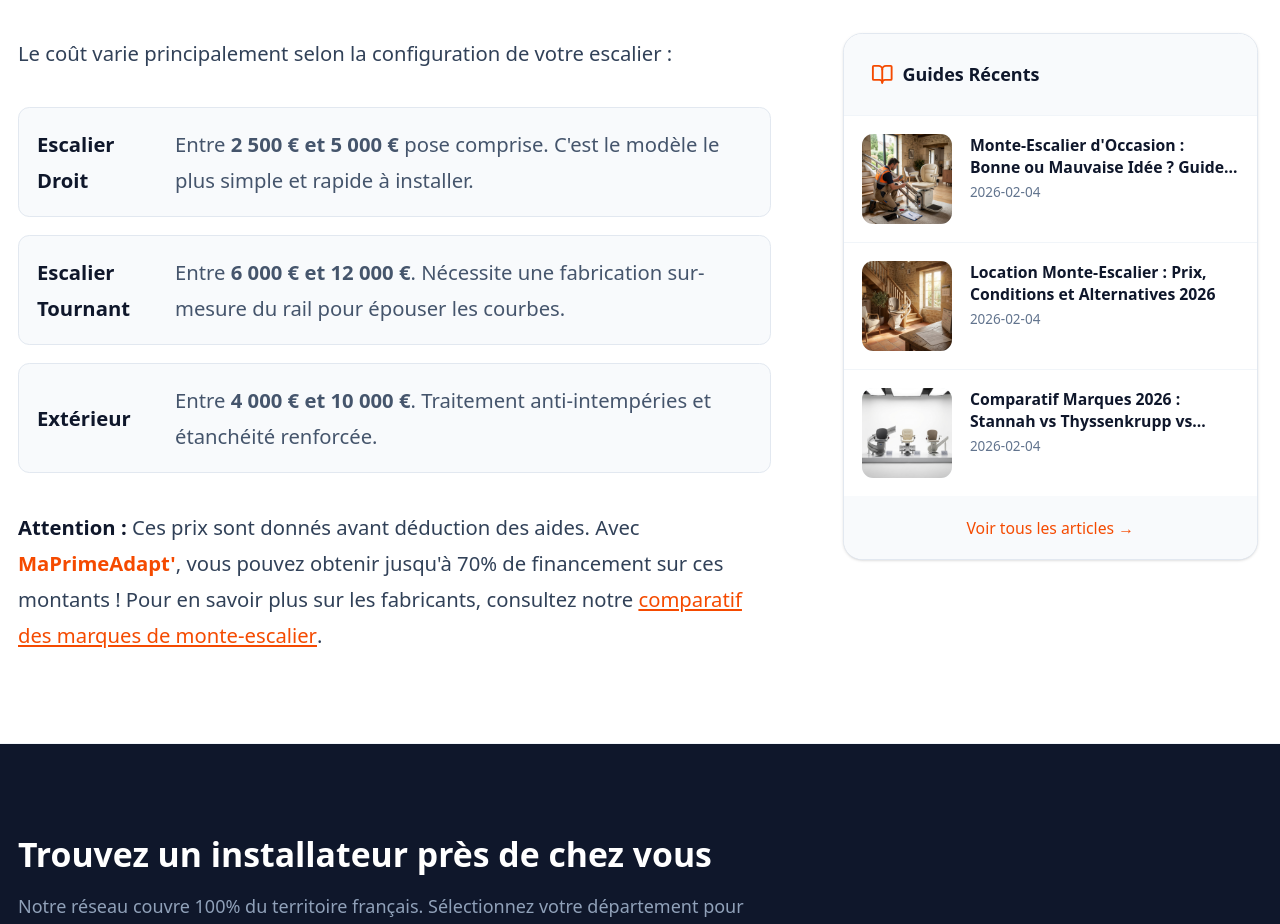
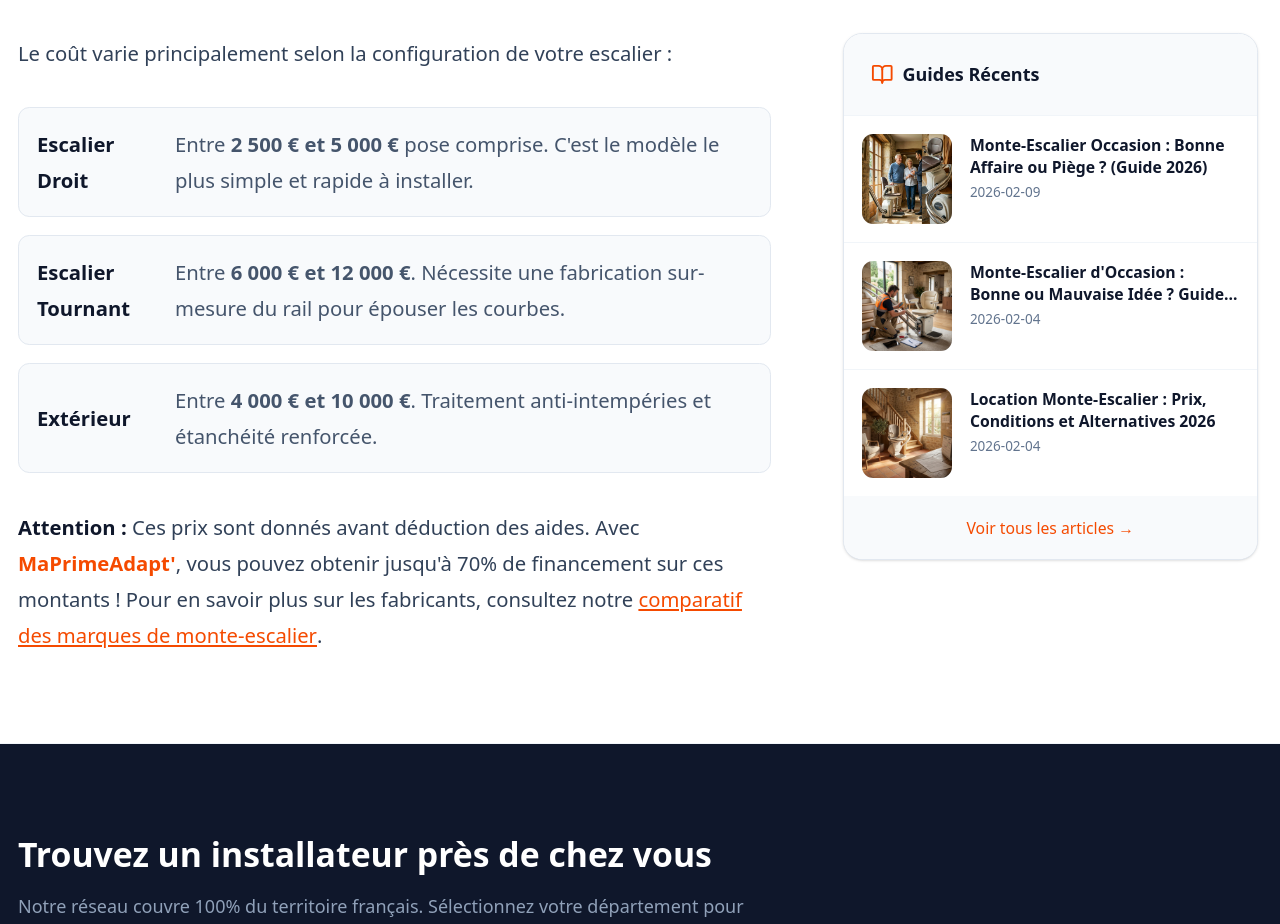
Before and after one commit to baguettecroissant/cout-monte-escalier.fr, a Next.js app: page / in a window 1280 px wide. Shown: the part 1803-2727 px from the top of the page. Built offline with nearby package versions, Linux system fonts and the light colour scheme.

Commit message:
feat: add guide monte-escalier-occasion-bonne-affaire

```diff
--- a/src/data/guides-content.ts
+++ b/src/data/guides-content.ts
@@ -13,6 +13,76 @@ export interface GuideArticle {
 }
 
 export const GUIDES: GuideArticle[] = [
+    {
+        slug: "monte-escalier-occasion-bonne-affaire",
+        title: "Monte-Escalier Occasion : Bonne Affaire ou Piège ? (Guide 2026)",
+        excerpt: "Économisez jusqu'à 50% sur votre installation ? Attention aux coûts cachés ! Prix réels, garanties indispensables et pièges à éviter pour un achat serein.",
+        date: "2026-02-09",
+        author: "Équipe Rédaction",
+        image: "/images/blog/monte-escalier-occasion-bonne-affaire.png",
+        metaTitle: "Monte-Escalier Occasion : Prix, Risques & Conseils (Guide 2026)",
+        metaDescription: "Faut-il acheter d'occasion ? Prix (2500€-7000€), installation, garanties. Notre guide expert pour éviter les pièges et trouver une vraie bonne affaire.",
+        imagePrompt: "A reassuring photo of a senior couple discussing with a smiling technician next to a modern stairlift in a bright French home. Close-up on the high-quality equipment. Photorealistic, 8k, warm lighting.",
+        content: `
+    <p>Face au coût parfois élevé d'un équipement neuf, le marché du <strong>monte-escalier d'occasion</strong> (ou reconditionné) attire de plus en plus de seniors. La promesse ? Une économie de 30% à 50% pour un confort identique. Mais attention : sans les bonnes vérifications, la "bonne affaire" peut vite se transformer en gouffre financier.</p>
+    <p>Installation sur-mesure, état des batteries, garantie... Voici notre guide complet pour acheter un fauteuil élévateur de seconde main sans risques en 2026.</p>
+
+    <h2>Combien Coûte un Monte-Escalier d'Occasion en 2026 ?</h2>
+    <p>Le prix dépend essentiellement de l'état de l'appareil (reconditionné par un pro ou vendu par un particulier) et de la configuration de votre escalier. Voici les fourchettes réalistes :</p>
+
+    <ul>
+        <li><strong>Monte-escalier droit reconditionné :</strong> Entre <strong>1 800€ et 3 000€</strong> (pose comprise). C'est le cas le plus favorable car le rail est standard.</li>
+        <li><strong>Monte-escalier tournant reconditionné :</strong> Entre <strong>4 000€ et 7 000€</strong>. Attention : le rail doit souvent être refait à neuf pour s'adapter à VOS virages, ce qui limite l'économie réalisée.</li>
+        <li><strong>Vente entre particuliers :</strong> De 500€ à 1 500€ (hors pose). <strong>Déconseillé</strong> car vous devrez payer le démontage, le transport et la réinstallation par un expert (coût total souvent supérieur au neuf aidé).</li>
+    </ul>
+
+    <div class="bg-blue-50 p-6 rounded-lg border-l-4 border-blue-500 my-8">
+        <h4 class="text-blue-900 font-bold text-lg mb-2">💡 Le Conseil de l'Expert</h4>
+        <p class="text-blue-800">
+            Ne regardez pas uniquement le prix d'achat. Un modèle d'occasion n'est souvent PAS éligible aux aides de l'Anah (MaPrimeAdapt'). Parfois, un <strong>monte-escalier neuf subventionné à 70%</strong> revient MOINS CHER qu'un modèle d'occasion payé plein pot !
+        </p>
+    </div>
+
+    <h2>Les 3 Risques Majeurs du Monte-Escalier d'Occasion</h2>
+    <p>Avant de signer, soyez vigilant sur ces points critiques qui concernent votre sécurité et votre tranquillité d'esprit :</p>
+
+    <h3>1. L'adaptation du rail (Le point critique)</h3>
+    <p>Un rail de monte-escalier est comme une empreinte digitale : il est conçu pour UN seul escalier. Si vous achetez un modèle tournant d'occasion, le rail ne s'adaptera jamais parfaitement chez vous. Un professionnel devra fabriquer un nouveau rail, ce qui représente 70% du coût du matériel.</p>
+
+    <h3>2. L'état des batteries</h3>
+    <p>Ce sont les pièces d'usure n°1. Des batteries fatiguées peuvent vous laisser bloqué au milieu de l'escalier. Exigez des batteries NEUVES lors de l'achat (coût de remplacement : environ 300€).</p>
+
+    <h3>3. La garantie et le SAV</h3>
+    <p>En achetant à un particulier, vous n'avez aucune garantie. En passant par un professionnel, exigez une <strong>garantie pièces et main d'œuvre d'au moins 12 mois</strong>. La présence d'un technicien réactif est indispensable.</p>
+
+    <div class="my-8 text-center">
+        <a href="#top" class="inline-block bg-orange-600 text-white font-bold py-3 px-8 rounded-full hover:bg-orange-700 transition-colors shadow-lg">
+            Comparer les devis (Neuf vs Occasion) gratuitement
+        </a>
+    </div>
+
+    <h2>Où Trouver un Installateur de Confiance ?</h2>
+    <p>Pour un achat sécurisé, privilégiez les revendeurs agréés qui proposent des modèles reconditionnés en usine (Stannah, Thyssenkrupp, Handicare...). Ils vérifient plus de 30 points de contrôle avant la remise en vente.</p>
+    <p>Que vous habitiez en <a href='/annuaire/nord-59' class='text-orange-600 hover:underline'>Nord</a> avec ses maisons à étages typiques, ou en région <a href='/annuaire/rhone-69' class='text-orange-600 hover:underline'>Rhône</a>, des installateurs locaux peuvent vous proposer des stocks d'occasion garantis.</p>
+
+    <h2>Occasion vs Neuf : Le Verdict 2026</h2>
+    <p><strong>Choisissez l'occasion si :</strong></p>
+    <ul>
+        <li>Vous avez un <strong>escalier droit</strong> standard.</li>
+        <li>Vous avez besoin d'une installation urgente (stock souvent disponible).</li>
+        <li>Vous n'êtes pas éligible aux aides financières.</li>
+    </ul>
+
+    <p><strong>Préferez le neuf si :</strong></p>
+    <ul>
+        <li>Vous avez un <strong>escalier tournant</strong> ou complexe.</li>
+        <li>Vous êtes éligible à <strong>MaPrimeAdapt'</strong> (jusqu'à 70% de prise en charge).</li>
+        <li>Vous voulez choisir le design et les options (rail relevable, siège pivotant...).</li>
+    </ul>
+
+    <p>Pour faire le bon choix, l'idéal est de comparer. Demandez à recevoir des devis pour du neuf ET de l'occasion afin de chiffrer précisément votre reste à charge.</p>
+        `
+    },
     {
         slug: "monte-escalier-occasion",
         title: "Monte-Escalier d'Occasion : Bonne ou Mauvaise Idée ? Guide 2026",
```
Also changed, not shown: public/images/blog/monte-escalier-occasion-bonne-affaire.png (added).
